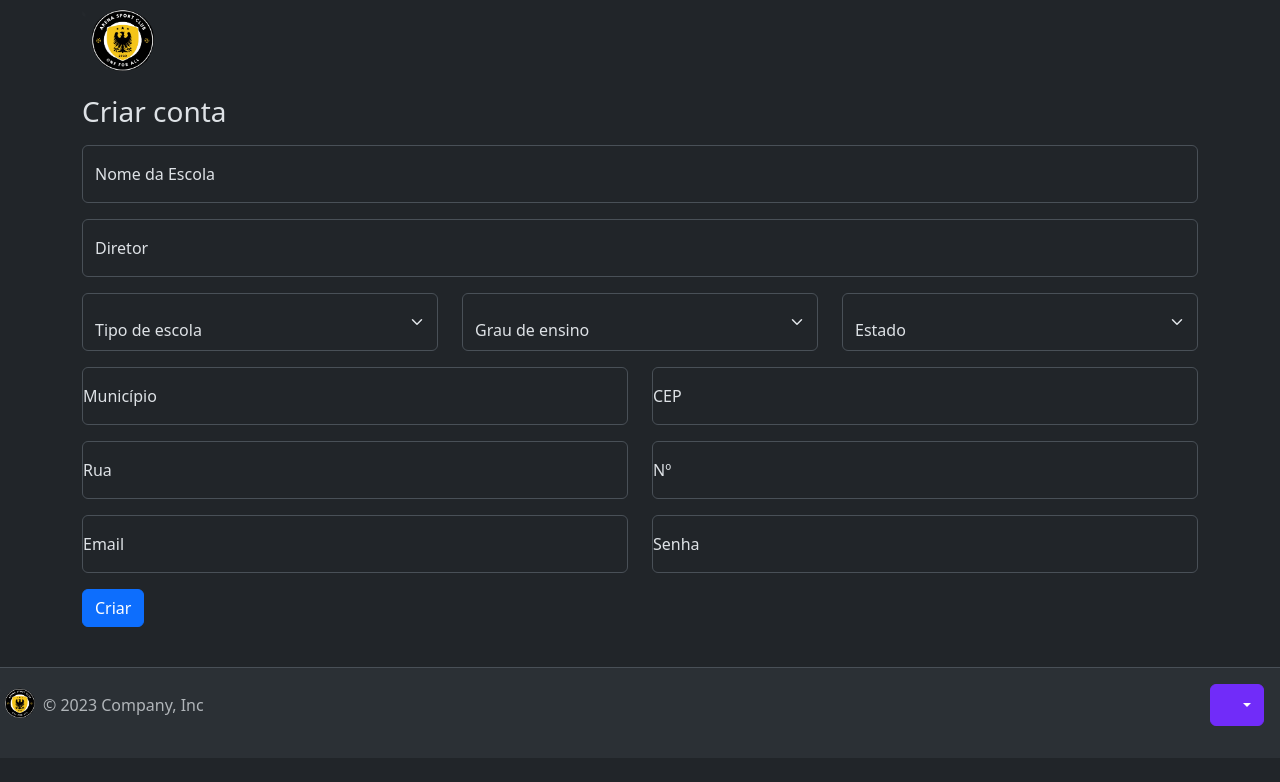
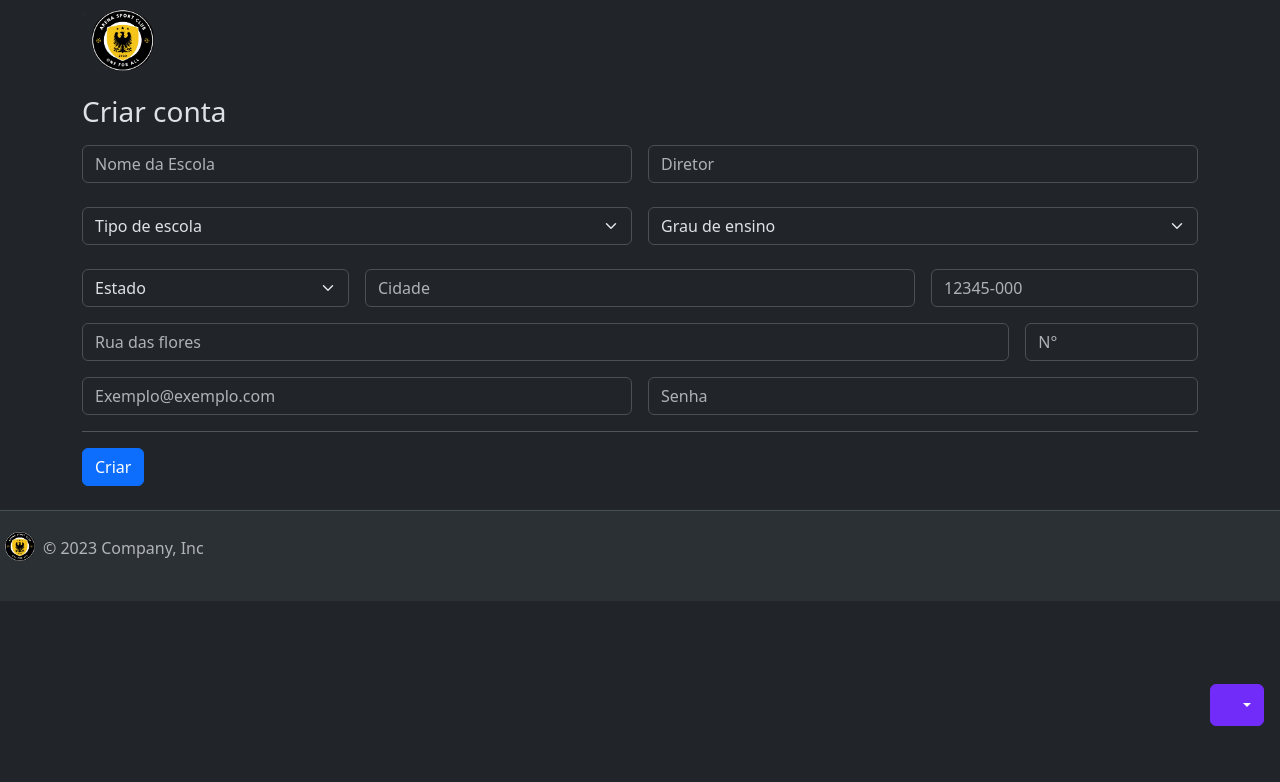
Before and after one commit to YuriSouzaS/maito, a Flask app: page /account in a window 1280 px wide. Shown: the part 58-840 px from the top of the page. After the commit the page ends 784 px from the top, so only its background shows below. Run offline with Flask 3, Linux system fonts and the light colour scheme.

Commit message:
melhorias de interface

```diff
--- a/app.py
+++ b/app.py
@@ -11,7 +11,6 @@ app = Flask(__name__)
 @app.route("/")
 def index():
     return render_template('index.html')
-
 
 @app.route("/about")
 def about():
--- a/templates/new_account.html
+++ b/templates/new_account.html
@@ -4,27 +4,32 @@
 <main class="container">
     <div class="form-signin w-100 m-auto" >
         <form action="homeSchool" method = "POST"  novalidate>
+
             <img class="mb-4" src="{{ url_for('static', filename='img/logo.png') }}" width="72" heigth="57">
+
             <h1 class="h3 mb-3 fw-normal">
                 Criar conta
             </h1>
-            <div class="form-floating mb-3">
-                <input name="escola" type="text" class="form-control" id="floatingInput" placeholder="School marco pasquin">
-                <label for="floatingInput">Nome da Escola</label>
+            <div class="row g-3">
+                <div class="col-md-6">
+                    <input name="escola" type="text" class="form-control"  placeholder="Nome da Escola">
                 </div>
-            <div class="form-floating mb-3">
-                <input name="diretor" type="text" class="form-control" id="floatingInput" placeholder="Diretor">
-                <label for="floatingInput">Diretor</label>
+                <div class="col-md-6">
+                    <input name="diretor" type="text" class="form-control"placeholder="Diretor">
                 </div>
-            <div class="row">
-                <div class="form-floating mb-3 col">
+            </div>
+
+            <br>
+
+            <div class="row g-3">
+                <div class="col-md-6">
                     <select name="tipo" class="form-select" aria-label="Default select example">
                         <option  selected>Tipo de escola</option>
                         <option value="1">Pública</option>
                         <option value="2">Particular</option>
                         </select>
                 </div>
-                <div class="form-floating mb-3 col">
+                <div class="col-md-6">
                     <select name="ensino" class="form-select" aria-label="Default select example">
                         <option selected>Grau de ensino</option>
                         <option value="1">Creche</option>
@@ -36,7 +41,11 @@
                         <option value="7">Curso livre</option>
                         </select>
                 </div>
-                <div class="form-floating mb-3 col">
+
+            </div>
+            <br>
+            <div class="row g-3">
+                <div class="col-md-3">
                     <select name="estado" class="form-select" aria-label="Default select example">
                         <option selected>Estado</option>
                         <option value="1">Acre</option>
@@ -68,43 +77,27 @@
                         <option value="27">Distrito Federal</option>
                         </select>
                 </div>
+                <div class="col-md-6">
+                    <input name="cidade" type="text" class="form-control" placeholder="Cidade">
                 </div>
-
-            <div class="row">
-                <div class="form-floating mb-3 col">
-                    <label for="floatingInput">Município</label>
-                    <input name="cidade" type="text" class="form-control" id="floatingInput" placeholder="Município">
+                <div class="col-md-3">
+                    <input name="cep" type="text" class="form-control"  placeholder="12345-000">
                 </div>
-                <div class="form-floating mb-3 col">
-                    <label for="floatingInput">CEP</label>
-                    <input name="cep" type="text" class="form-control" id="floatingInput" placeholder="12345-000">
+                <div class="col-md-10">
+                    <input name="rua" type="text" class="form-control"  placeholder="Rua das flores">
+                </div>
+                <div class="col-md-2">
+                    <input name="numero_casa" type="text" class="form-control" placeholder="N°">
+                </div>
+                <div class="col-md-6">
+                    <input name="email" type="email" class="form-control"  placeholder="Exemplo@exemplo.com">
+                </div>
+                <div class="col-md-6">
+                    <input name="senha" type="password" class="form-control" placeholder="Senha">
                 </div>
             </div>
-
-            <div class="row">
-                <div class="form-floating mb-3 col">
-                    <label for="floatingInput">Rua</label>
-                    <input name="rua" type="text" class="form-control" id="floatingInput" placeholder="Rua das flores">
-                </div>
-
-                <div class="form-floating mb-3 col">
-                    <label for="floatingInput">Nº</label>
-                    <input name="numero_casa" type="text" class="form-control" id="floatingInput" placeholder="64">
-                </div>
-            </div>
-            <div class="row">
-                <div class="form-floating mb-3 col">
-                    <label for="floatingInput">Email</label>
-                    <input name="email" type="email" class="form-control" id="floatingInput" placeholder="Exemplo@exemplo.com">
-                </div>
-                <div class="form-floating mb-3 col">
-                    <label for="floatingInput">Senha</label>
-                    <input name="senha" type="password" class="form-control" id="floatingInput" placeholder="">
-                </div>
-            </div>
-
-            <button class="btn btn-primary mb-3 " type="submit">Criar</button>
-
+            <hr>
+            <button class="btn btn-primary md-3 " type="submit">Criar</button>
     </form>
     </div>
 </main>
```
Lines whose indentation alone changed are shown as unchanged.
